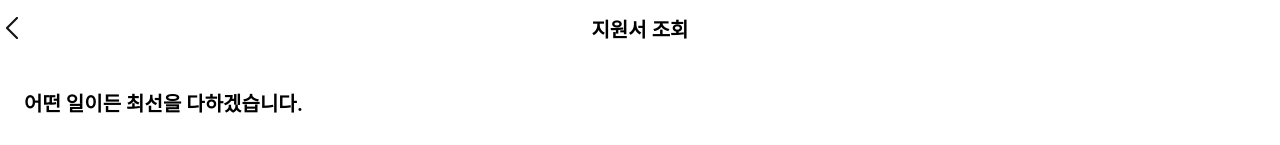
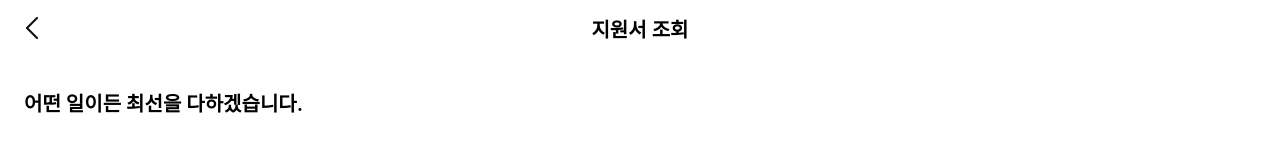
Before and after one commit to MARS-crew/mars7_recruit_front, a React (Vite) app: page /applicants/1 in a window 1280 px wide. Shown: the top 145 px of the page. Built offline with nearby package versions, Linux system fonts and the light colour scheme; a web font is replaced by a local one.

Commit message:
Header arrow 위치 수정

```diff
--- a/src/components/header.jsx
+++ b/src/components/header.jsx
@@ -15,6 +15,7 @@ function Header({ title, showArrow = true }) {
         width: "100%",
         backgroundColor: "#FFFFFF",
         boxSizing: "border-box",
+        padding: "0 16px"
       }}
     >
       {showArrow && (
@@ -26,6 +27,7 @@ function Header({ title, showArrow = true }) {
             alignItems: "center",
             zIndex: 1,
             cursor: "pointer",
+            marginLeft: "4px"
           }}
           onClick={() => navigate(-1)}
         >
--- a/src/pages/applicantList.jsx
+++ b/src/pages/applicantList.jsx
@@ -1,6 +1,6 @@
 import { useNavigate } from "react-router-dom";
 import BottomNavBar from "../components/BottomNavBar";
-import Header from "../components/header";
+import Header from "../components/Header";
 import Profile from "../icon/Profile.png";
 
 const mockApplicants = [
```
